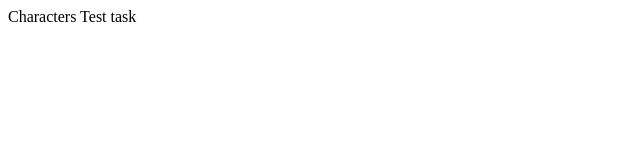
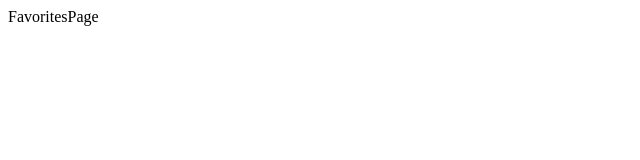
Before and after one commit to VladGlivuk/characters-test, a React (Vite) app: page /favorites in a window 1280 px wide. Shown: the top 160 px of the page, without its empty margins (0-640 px from the left). Built offline with nearby package versions, Linux system fonts and the light colour scheme.

Commit message:
Configure routes

```diff
--- a/src/App.tsx
+++ b/src/App.tsx
@@ -1,7 +1,20 @@
-import { FC } from 'react';
+import { BrowserRouter, Route, Routes } from "react-router-dom";
+import CharactersListPage from "./pages/CharactersListPage";
+import CharacterDetailsPage from "./pages/CharacterDetailsPage";
+import FavoritesPage from "./pages/FavoritesPage";
 
-const App: FC = () => {
-  return <>Characters Test task</>;
-};
+function App() {
+  return (
+    <BrowserRouter>
+      <Routes>
+        <Route path="/" element={<CharactersListPage />} />
+
+        <Route path="/character/:id" element={<CharacterDetailsPage />} />
+
+        <Route path="/favorites" element={<FavoritesPage />} />
+      </Routes>
+    </BrowserRouter>
+  );
+}
 
 export default App;
--- /dev/null
+++ b/src/pages/CharacterDetailsPage.tsx
@@ -0,0 +1,5 @@
+function CharacterDetailsPage() {
+  return <div>CharacterDetailsPage</div>;
+}
+
+export default CharacterDetailsPage;
--- /dev/null
+++ b/src/pages/CharactersListPage.tsx
@@ -0,0 +1,5 @@
+function CharactersListPage() {
+  return <div>CharactersListPage</div>;
+}
+
+export default CharactersListPage;
--- /dev/null
+++ b/src/pages/FavoritesPage.tsx
@@ -0,0 +1,5 @@
+function FavoritesPage() {
+  return <div>FavoritesPage</div>;
+}
+
+export default FavoritesPage;
```
